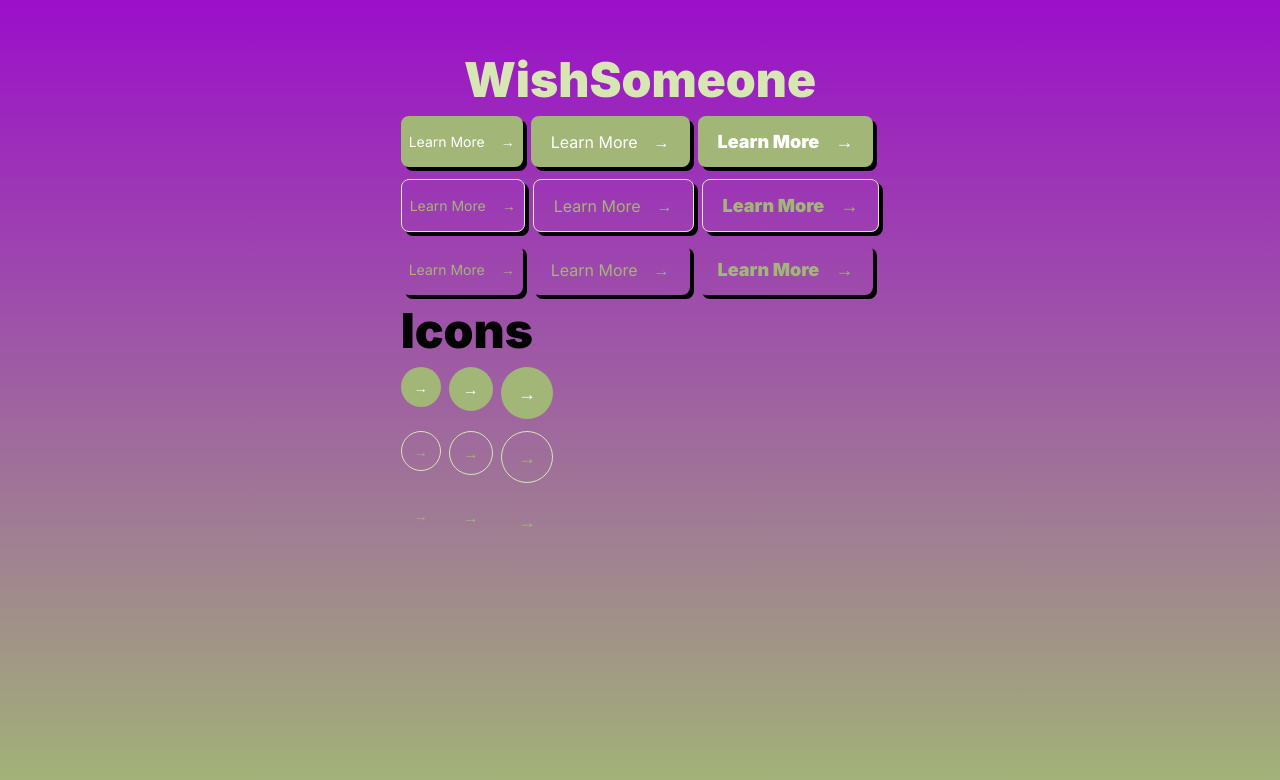
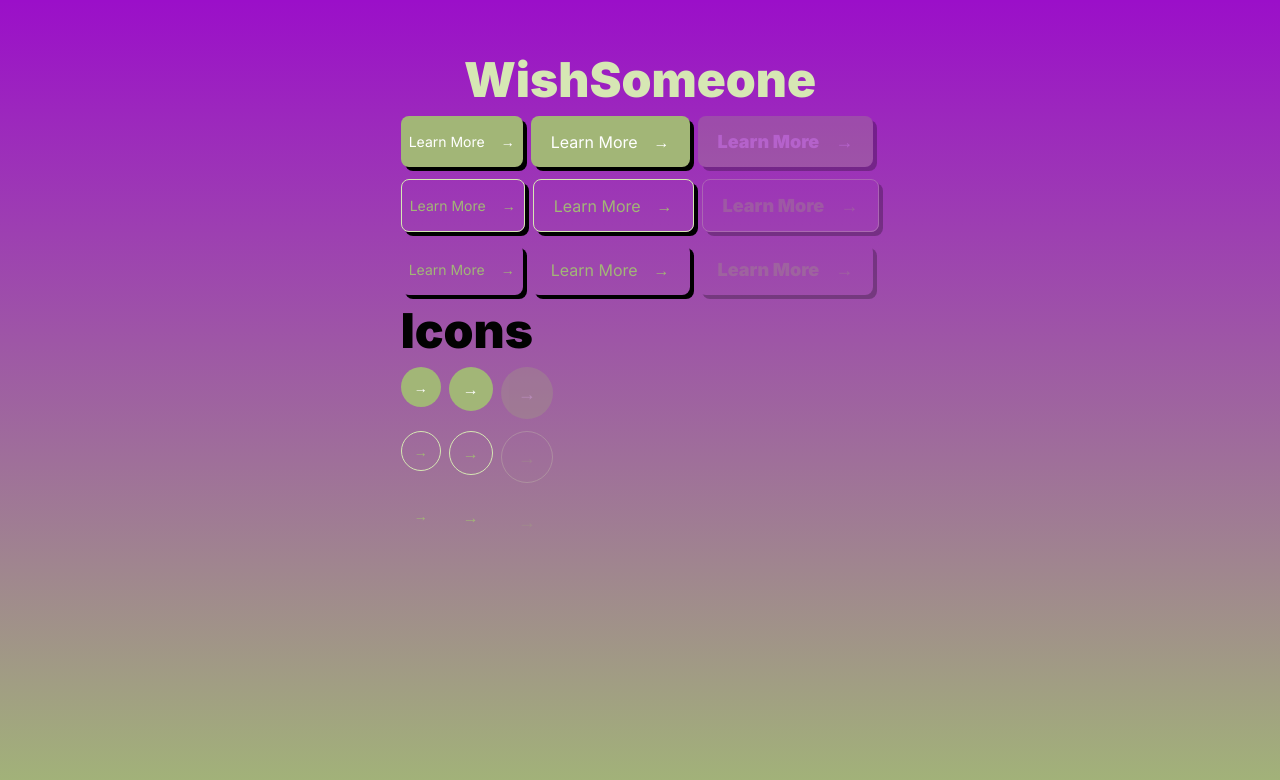
Before and after one commit to Timothy-Achonu/Wish-someone, a Next.js app: page / in a window 1280 px wide. Shown: the top 780 px of the page. Built offline with nearby package versions, Linux system fonts and the light colour scheme.

Commit message:
regular code maintenance

```diff
--- a/src/app/page.tsx
+++ b/src/app/page.tsx
@@ -18,12 +18,13 @@ export default function Home() {
           return (
             <>
               <div key={option} className="flex row gap-2">
-                {buttonSizes.map((size) => {
+                {buttonSizes.map((size, index) => {
                   return (
                     <Button
                       key={option}
                       intent={option}
                       size={size}
+                      disabled={index === 2}
                       className="shadow-btn-primary"
                     >
                       <span>Learn More</span>
@@ -40,13 +41,14 @@ export default function Home() {
           return (
             <>
               <div key={option} className="flex row gap-2">
-                {buttonSizes.map((size) => {
+                {buttonSizes.map((size, index) => {
                   return (
                     <Button
                       key={option}
                       btnType={"icon"}
                       intent={option}
                       size={size}
+                      disabled={index === 2}
                     >
                       <span>&rarr;</span>
                     </Button>
--- a/src/components/Button.tsx
+++ b/src/components/Button.tsx
@@ -23,6 +23,7 @@ const button = cva(
           "text-white",
           "border-transparent",
           "hover:scale-[1.02]",
+          'disabled:opacity-25',
         ],
         outline: [
           "bg-transparent",
@@ -32,11 +33,13 @@ const button = cva(
           "hover:bg-secondary",
           "hover:text-white",
           "hover:border-none",
+          'disabled:opacity-25',
         ],
         ghost: [
           "bg-transparent",
           "text-secondary",
           "hover:bg-[rgba(0,0,0,0.8)]",
+          'disabled:opacity-25',
         ],
       },
       size: {
```
Also changed, not shown: 1 other file (tests, documents, lock files or other folders).
